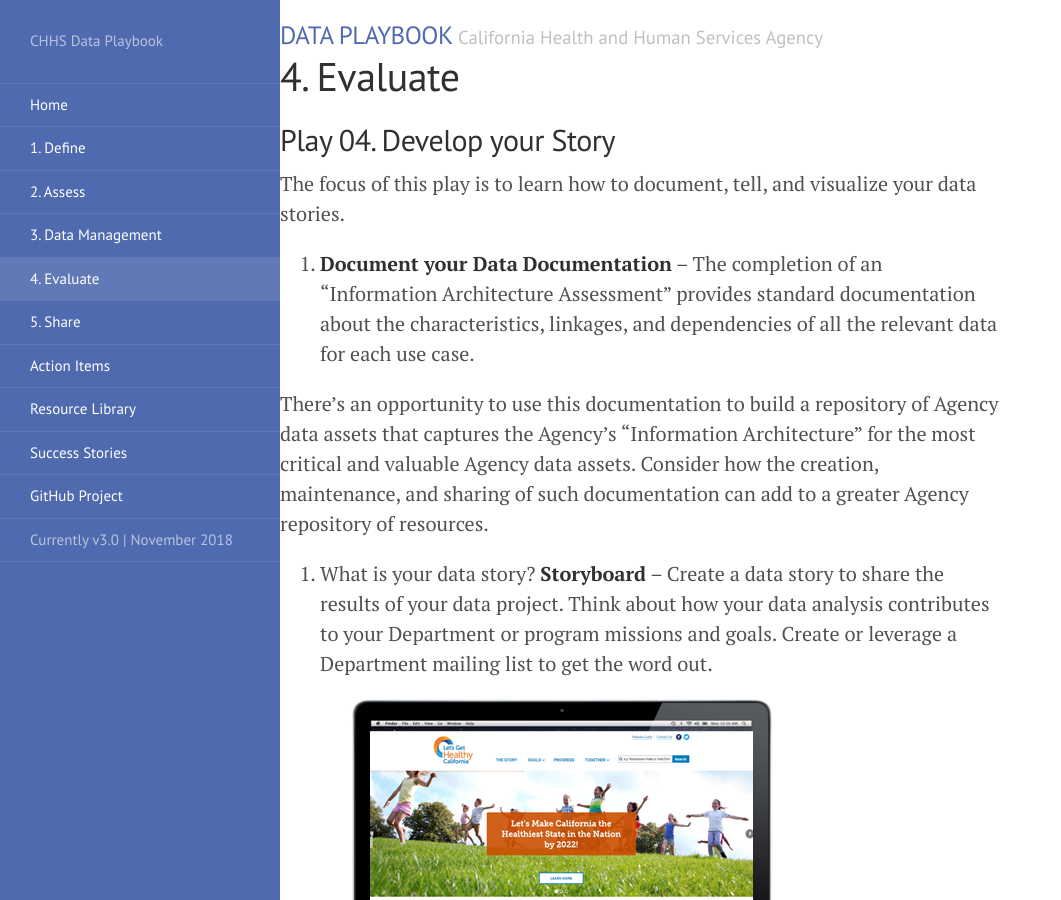
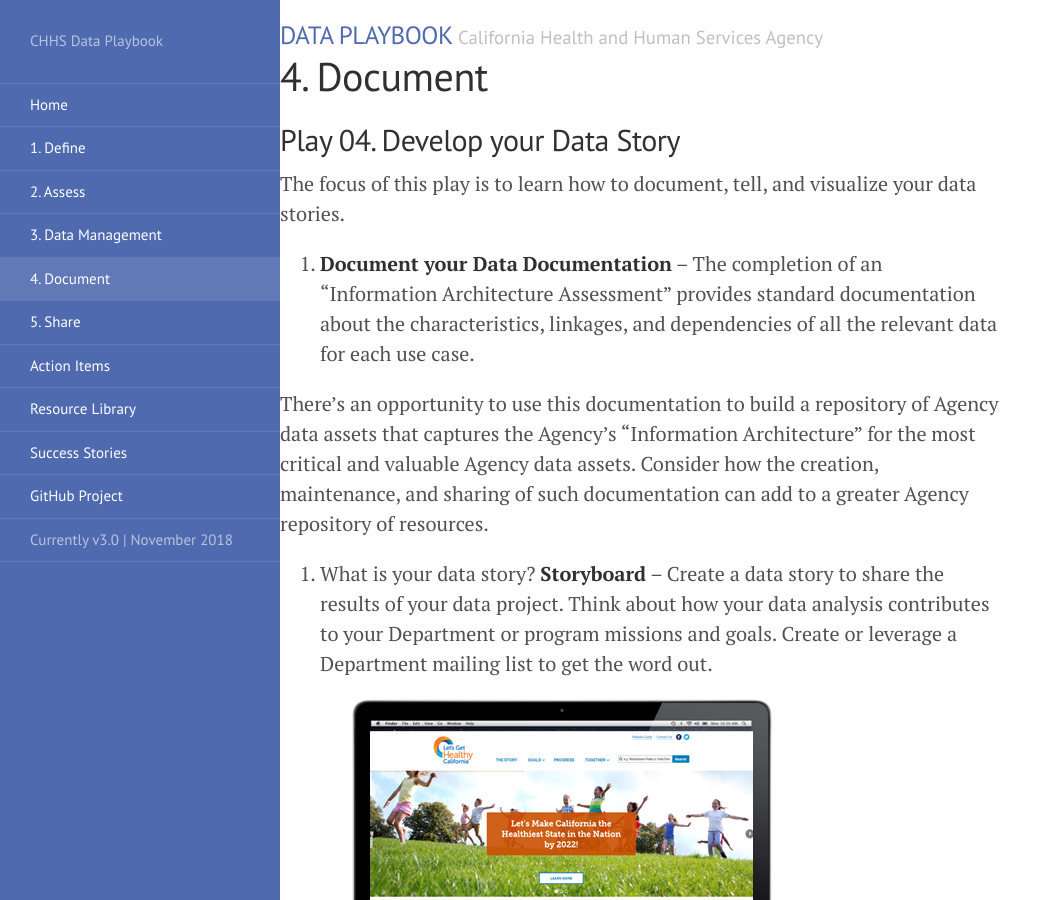
Before and after one commit to chhsdata/dataplaybook, a Jekyll site: the page built from 4_evaluate.md, in a window 1280 px wide and 900 px high. Shown: the whole window, without its empty margins (0-1061 px from the left). Built offline with Jekyll 4.4.1, drawn with Linux system fonts in a browser that asks for light colours; Markdown is read by kramdown in place of the engine named in the settings.

Commit message:
title fix

```diff
--- a/4_evaluate.md
+++ b/4_evaluate.md
@@ -1,9 +1,9 @@
 ---
 layout: page
-title: 4. Evaluate
+title: 4. Document
 permalink: /evaluate/
 ---
-## Play 04. Develop your Story
+## Play 04. Develop your Data Story
 
 The focus of this play is to learn how to document, tell, and visualize your data stories.
 
```
